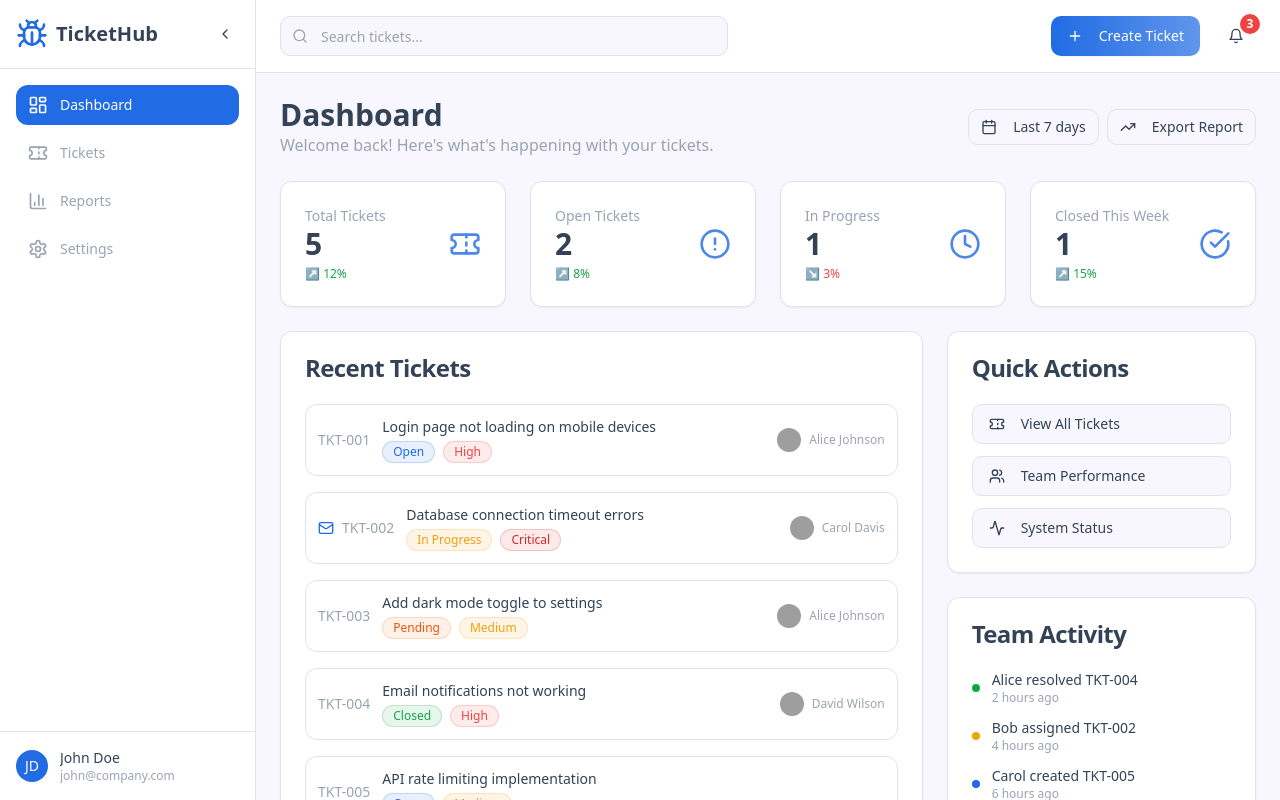
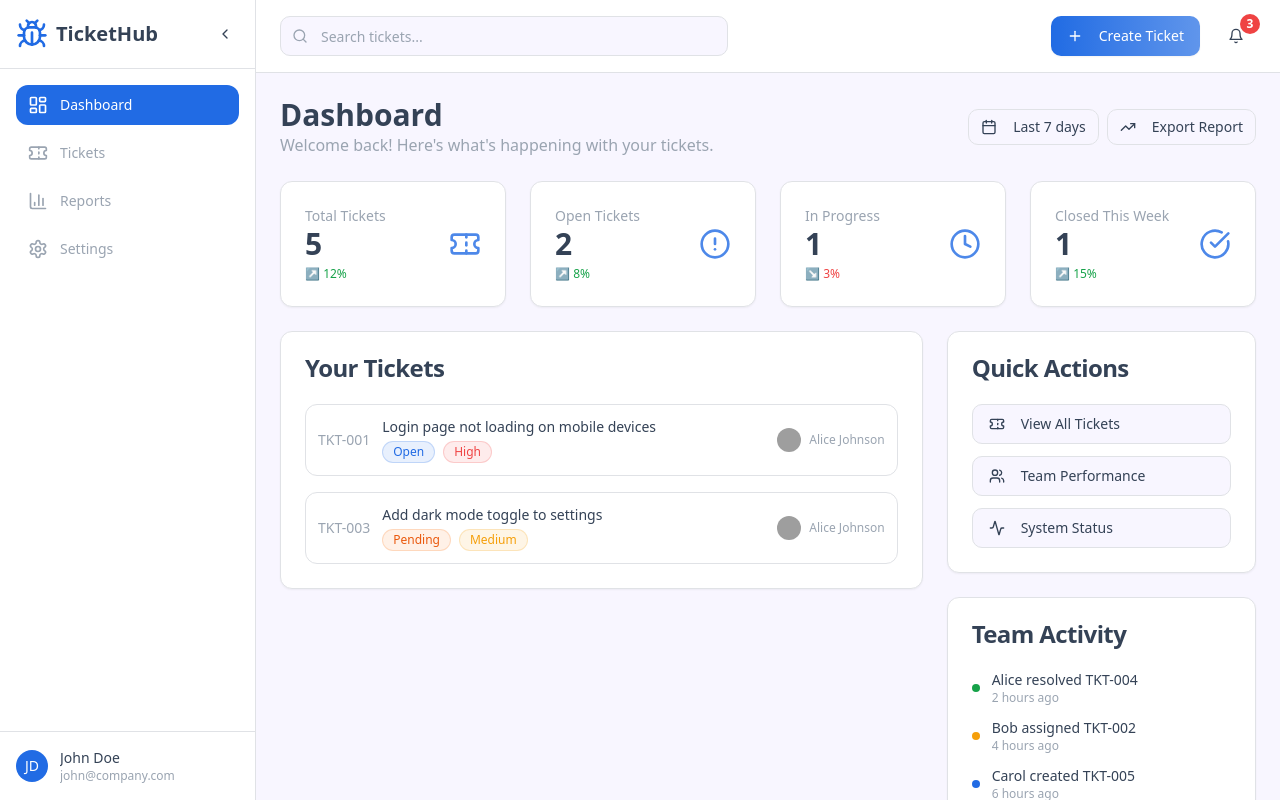
Before and after one commit to yasifaana/ticket-flow-93, a React (Vite) app: page / in a window 1280 px wide. Built offline with nearby package versions, Linux system fonts and the light colour scheme; grey boxes are pictures that could not be loaded.

Commit message:
Refactor: Change Recent Tickets to Your Tickets
Update the "Recent Tickets" component to display "Your Tickets". This change filters tickets to show only those where the assignee is the currently logged-in user and the status is not "closed".

```diff
--- a/src/components/dashboard/recent-tickets.tsx
+++ b/src/components/dashboard/recent-tickets.tsx
@@ -12,16 +12,28 @@ interface RecentTicketsProps {
 }
 
 export function RecentTickets({ tickets }: RecentTicketsProps) {
-  const recentTickets = tickets.slice(0, 5);
+  // Mock current user (Alice Johnson)
+  const currentUserId = '1';
+
+  // Filter tickets: not closed and assigned to current user
+  const yourTickets = tickets.filter(ticket =>
+    ticket.status !== 'closed' &&
+    ticket.assignee?.id === currentUserId
+  );
 
   return (
     <Card>
       <CardHeader>
-        <CardTitle>Recent Tickets</CardTitle>
+        <CardTitle>Your Tickets</CardTitle>
       </CardHeader>
       <CardContent>
         <div className="space-y-4">
-          {recentTickets.map((ticket) => (
+          {yourTickets.length === 0 ? (
+            <div className="text-center py-8 text-muted-foreground">
+              <p>No tickets assigned to you</p>
+            </div>
+          ) : (
+            yourTickets.map((ticket) => (
             <div
               key={ticket.id}
               className="flex items-center justify-between p-3 rounded-lg border hover:bg-accent/50 transition-colors cursor-pointer"
@@ -63,7 +75,8 @@ export function RecentTickets({ tickets }: RecentTicketsProps) {
                 )}
               </div>
             </div>
-          ))}
+          ))
+          )}
         </div>
       </CardContent>
     </Card>
```
Also changed, not shown: 1 other file (tests, documents, lock files or other folders).
